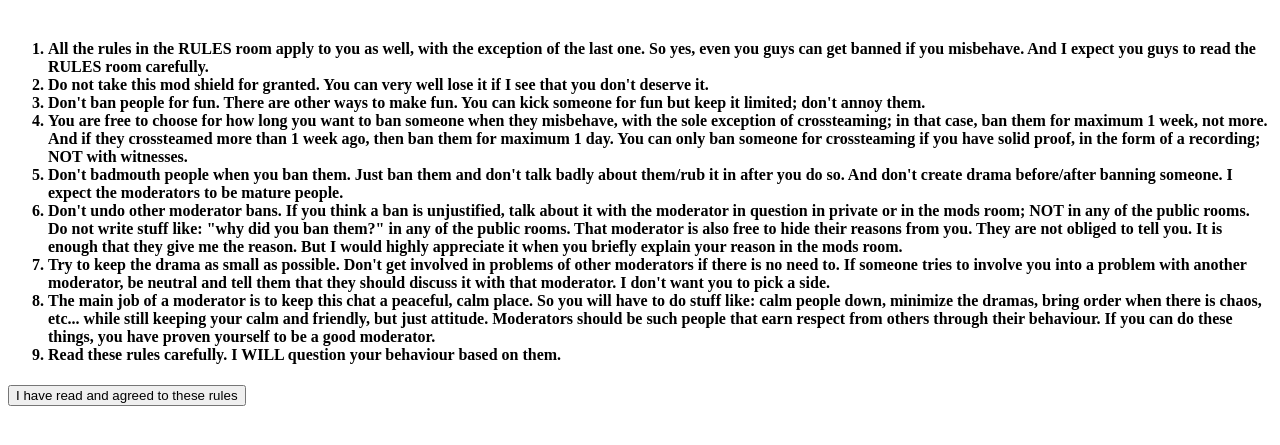
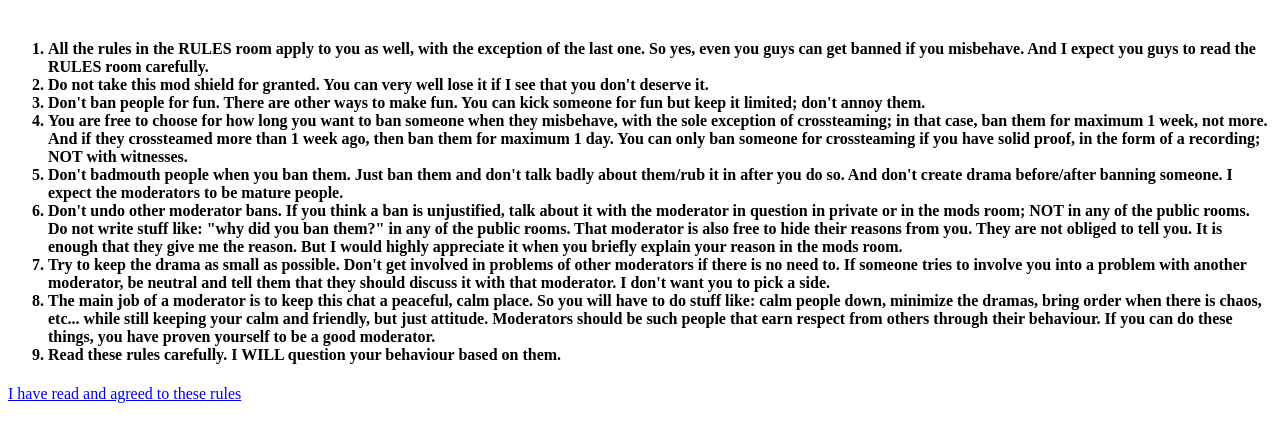
Before and after one commit to Hiro-Codee/naam-mods, a plain HTML site: page rules.html in a window 1280 px wide. Shown: the part 79-524 px from the top of the page. Drawn offline with Linux system fonts and the light colour scheme.

Commit message:
Update rules.html

```diff
--- a/rules.html
+++ b/rules.html
@@ -20,11 +20,11 @@
   <li>Read these rules carefully. I WILL question your behaviour based on them.</li>
   </ol>
   </h4>
-  <form>
+
     <div>
-	<a href="thanku.html"><input type="submit" name="submit" value="I have read and agreed to these rules"></a>
+	<a href="thanku.html">I have read and agreed to these rules</a>
     </div>
-  </form>
+
   </section>
 </body>
 </html>
```
